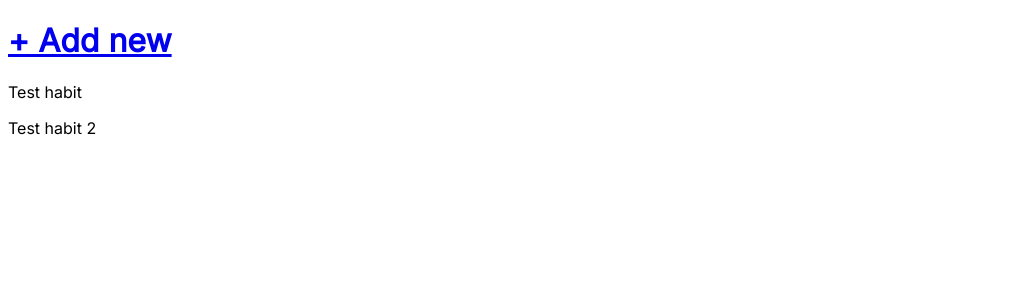
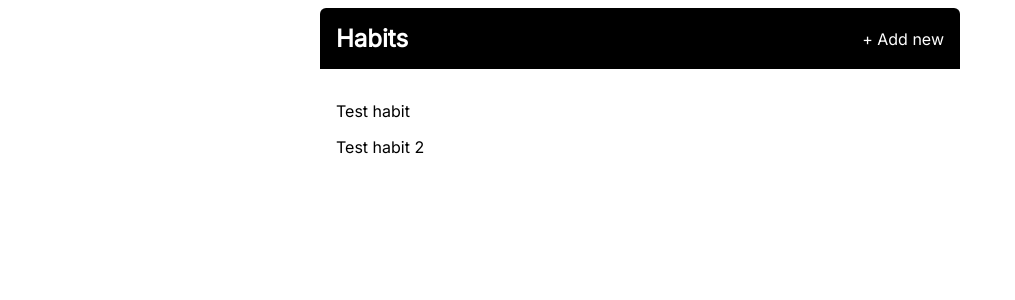
Before and after one commit to soheilrabiee/flask-web-projects, a Flask app: page / in a window 1280 px wide. Shown: the top 300 px of the page, without its empty margins (0-1015 px from the left). Run offline with Flask 3, Linux system fonts and the light colour scheme.

Commit message:
Style the header

```diff
--- a/Habit-tracker/static/css/styles.css
+++ b/Habit-tracker/static/css/styles.css
@@ -8,3 +8,34 @@ body {
     box-sizing: border-box;
     font-family: "Inter", sans-serif;
 }
+
+.header,
+.main {
+    max-width: 40rem;
+    margin: 0 auto;
+    padding: 1rem;
+}
+
+.header {
+    display: flex;
+    background: #000;
+    color: #fff;
+    justify-content: space-between;
+    align-items: center;
+    border-radius: 6px 6px 0px 0px;
+}
+
+.header__link {
+    text-decoration: none;
+    color: inherit;
+    transition: color 0.1s ease-in-out;
+}
+
+.header__link:hover {
+    color: #f9dba0;
+}
+
+.header__logo {
+    margin: 0;
+    font-size: 1.5rem;
+}
--- a/Habit-tracker/templates/layout.html
+++ b/Habit-tracker/templates/layout.html
@@ -20,13 +20,13 @@
     <body>
         <header class="header">
             <h1 class="header__logo">
-                <a href="{{ url_for('index') }}" class="header__link"></a>
-                {% if "add" not in request.endpoint %}
-                <a href="{{ url_for('add_habit') }}" class="header__link"
-                    >+ Add new</a
-                >
-                {% endif %}
+                <a href="{{ url_for('index') }}" class="header__link">Habits</a>
             </h1>
+            {% if "add" not in request.endpoint %}
+            <a href="{{ url_for('add_habit') }}" class="header__link"
+                >+ Add new</a
+            >
+            {% endif %}
         </header>
 
         <main class="main">{% block main_content %} {% endblock %}</main>
```
Also changed, not shown: 1 other file.
